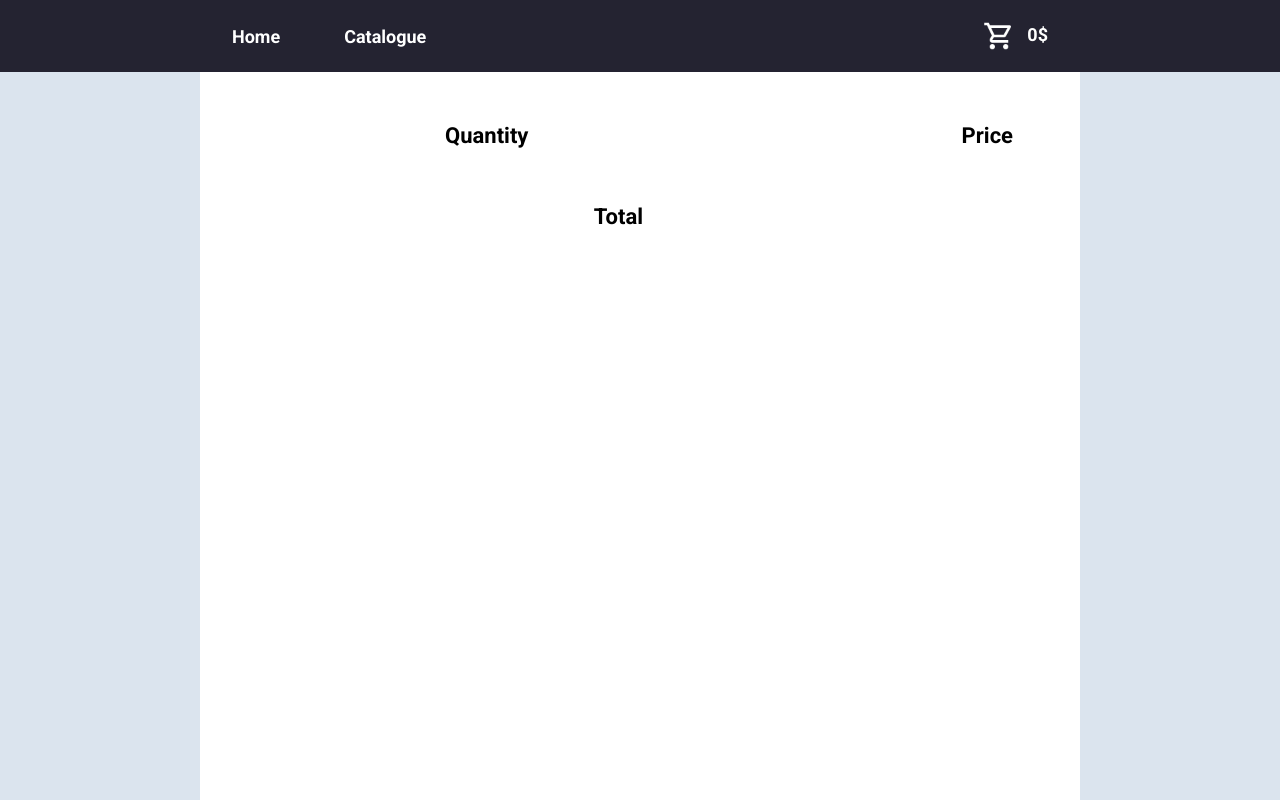
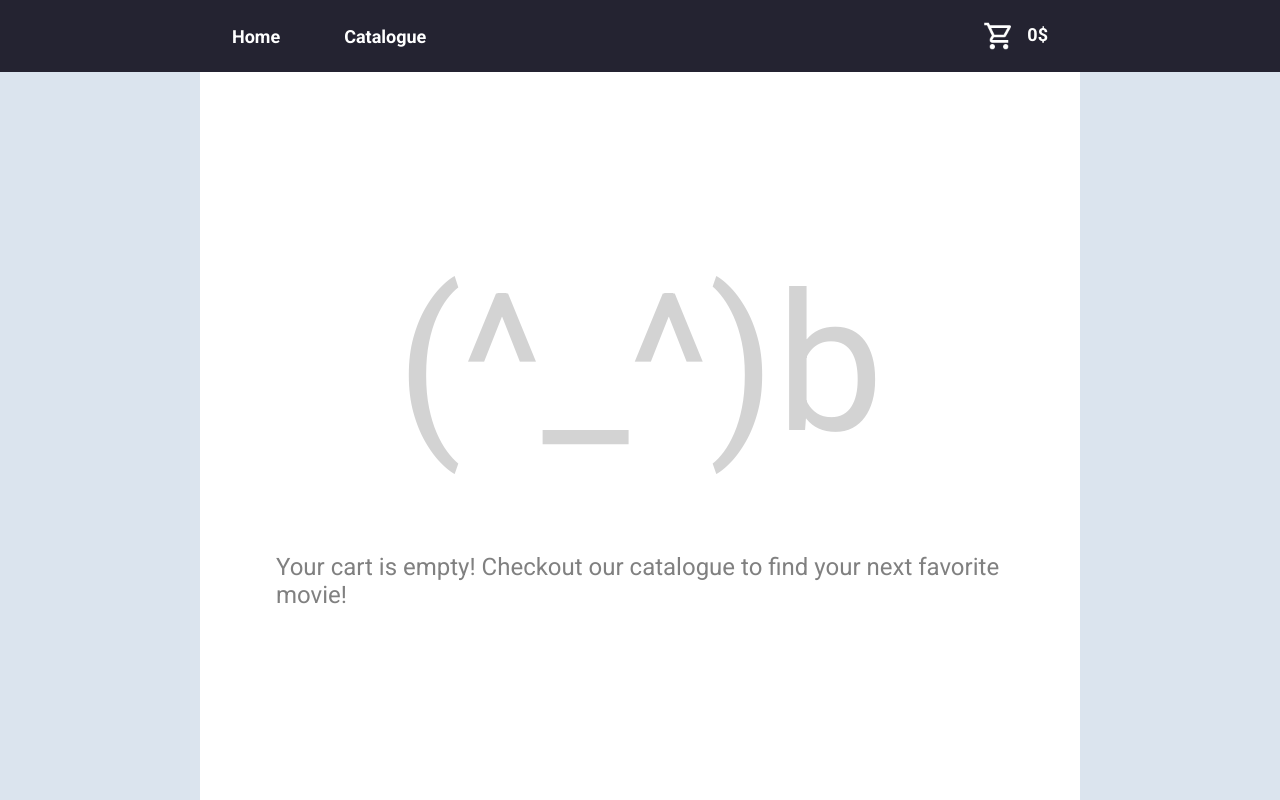
Before and after one commit to Ali-009/shopping-cart, a React (Create React App) app: page /shopping-cart in a window 1280 px wide. Built offline with nearby package versions, Linux system fonts and the light colour scheme.

Commit message:
Finished designing a page for an empty shopping cart

```diff
--- a/src/App.js
+++ b/src/App.js
@@ -13,7 +13,11 @@ function App() {
     initialCart = JSON.parse(previousCart)
   }
   const [cart, setCart] = useState(initialCart)
-
+  function handleNavbarWidth(e){
+    if(document.querySelector('.navbar-details-pane')){
+      document.querySelector('.navbar').classList.toggle('navbar-details-pane')
+    }
+  }
   return (
     <div className='App'>
       <nav className='navbar'>
@@ -22,7 +26,7 @@ function App() {
           <li className='navbar-catalogue'><Link to='/catalogue'>Catalogue</Link></li>
           <li className='navbar-cart'>
             <Link to='/shopping-cart'>
-              <img src={cartIcon} alt="Shopping Cart"/>
+              <img src={cartIcon} alt="Shopping Cart" onClick={handleNavbarWidth}/>
            </Link>
            {`  ${cart.reduce((sum, currentItem) => sum + (currentItem.price * currentItem.quantity), 0)}$`}
           </li>
--- a/src/pages/ShoppingCart.js
+++ b/src/pages/ShoppingCart.js
@@ -1,13 +1,15 @@
 import CartInterface from "../components/CartInterface";
 import '../styles/ShoppingCart.css'
+import '../styles/CartIsEmpty.css'
 
 function ShoppingCart({cart, setCart}){
+
+    if(cart.length > 0){
         return(
             <div className="table-container">
                 <table className="shopping-cart-container">
                     <thead>
                         <tr>
-                        <th scope="col"></th>
                             <th scope="col"></th>
                             <th scope="col"></th>
                             <th scope="col">Quantity</th>
@@ -18,28 +20,36 @@ function ShoppingCart({cart, setCart}){
                         {cart.length > 0 && cart.map(((movie, index) => {
                             return (
                                 <tr key={movie.id} id={movie.id}>
-                                <td className="movie-number">{index + 1}</td>
                                     <td className="movie-poster"><img src={movie.poster} alt={`${movie.title} Poster`} /></td>
                                     <td className="movie-title">{movie.title}</td>
                                     <td className="movie-quantity">
                                         <CartInterface displayedMovies={cart} movie={movie} cart={cart} setCart={setCart}/>
                                     </td>
-                                <td className="movie-total-price" data-testid={`price-${movie.id}`}>{movie.quantity * movie.price}</td>
+                                    <td className="movie-total-price" data-testid={`price-${movie.id}`}>{movie.quantity * movie.price}$</td>
                                 </tr>
                             )
                         }))}
                     </tbody>
                     <tfoot>
                         <tr>
-                        <th id='total' colSpan={4}>Total</th>
+                            <th id='total' colSpan={3}>Total</th>
                             <td>{cart.length > 0 && cart.reduce((accumulator, currentValue) => {
                                 return accumulator + (currentValue.price * currentValue.quantity)
-                        }, 0)}</td>
+                            }, 0)}$</td>
                         </tr>
                     </tfoot>
                 </table>
             </div>
         )
+    } else {
+        return (
+            <div className="cart-is-empty">
+                <div className="cart-is-empty-emote">{"(^_^)b"}</div>
+                <div className="cart-is-empty-text">Your cart is empty! Checkout our catalogue to find your next favorite movie!</div>
+            </div>
+
+        )
+    }
 }
 
 export default ShoppingCart;
--- /dev/null
+++ b/src/styles/CartIsEmpty.css
@@ -0,0 +1,27 @@
+.cart-is-empty{
+    width: 880px;
+    padding: 48px 64px;
+    box-sizing: border-box;
+    background-color: white;
+    margin: 0 auto;
+    height: 100%;
+    font-size: 22px;
+
+    display: flex;
+    flex-flow: column;
+    align-items: center;
+    justify-content: center;
+    gap: 64px;
+}
+
+.cart-is-empty-emote{
+    color: lightgrey;
+    font-size: 192px;
+    cursor: default;
+}
+
+.cart-is-empty-text{
+    color: grey;
+    font-size: 24px;
+    padding: 12px;
+}
--- a/src/styles/ShoppingCart.css
+++ b/src/styles/ShoppingCart.css
@@ -39,7 +39,6 @@ table.shopping-cart-container .cart-interface button{
 table.shopping-cart-container td{
     height: 128px;
     padding-bottom: 64px;
-    padding-right: 24px;
 }
 
 table.shopping-cart-container tbody tr:nth-child(1) td{
@@ -53,6 +52,7 @@ table.shopping-cart-container tr:nth-last-of-type(1) td{
 
 table.shopping-cart-container td.movie-title{
     padding-left: 64px;
+    padding-right: 32px;
 }
 
 table.shopping-cart-container td.movie-poster{
@@ -60,7 +60,7 @@ table.shopping-cart-container td.movie-poster{
 }
 
 table.shopping-cart-container td.movie-total-price,
-th:nth-of-type(5),
+th:nth-of-type(4),
 table.shopping-cart-container tfoot th,
 table.shopping-cart-container tfoot td{
     text-align: right;
@@ -76,6 +76,6 @@ table.shopping-cart-container tfoot th{
     padding-bottom: 24px;
 }
 
-table.shopping-cart-container thead th:nth-of-type(5){
+table.shopping-cart-container thead th:nth-of-type(4){
     padding-left: 24px;
 }
```
Lines whose indentation alone changed are shown as unchanged.
